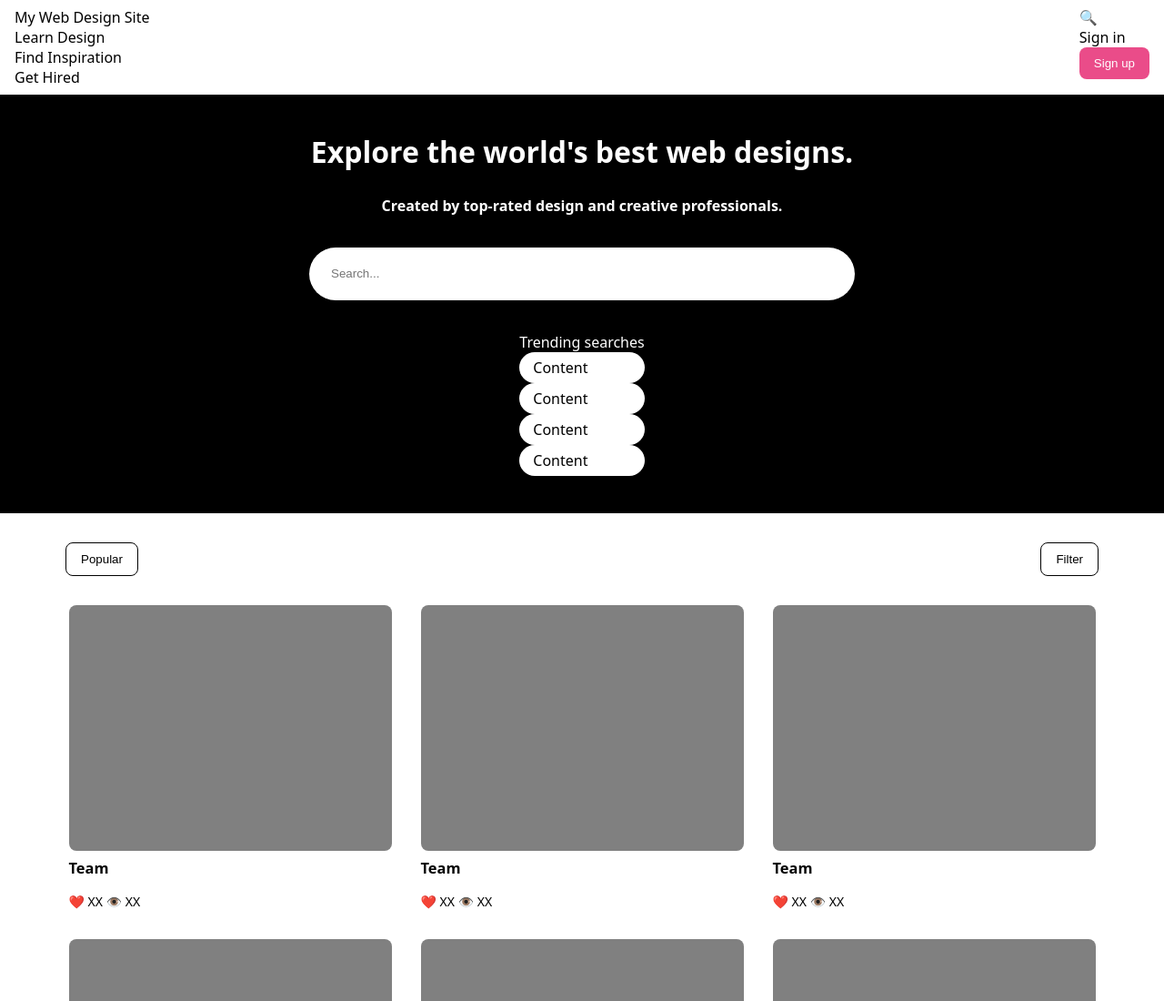
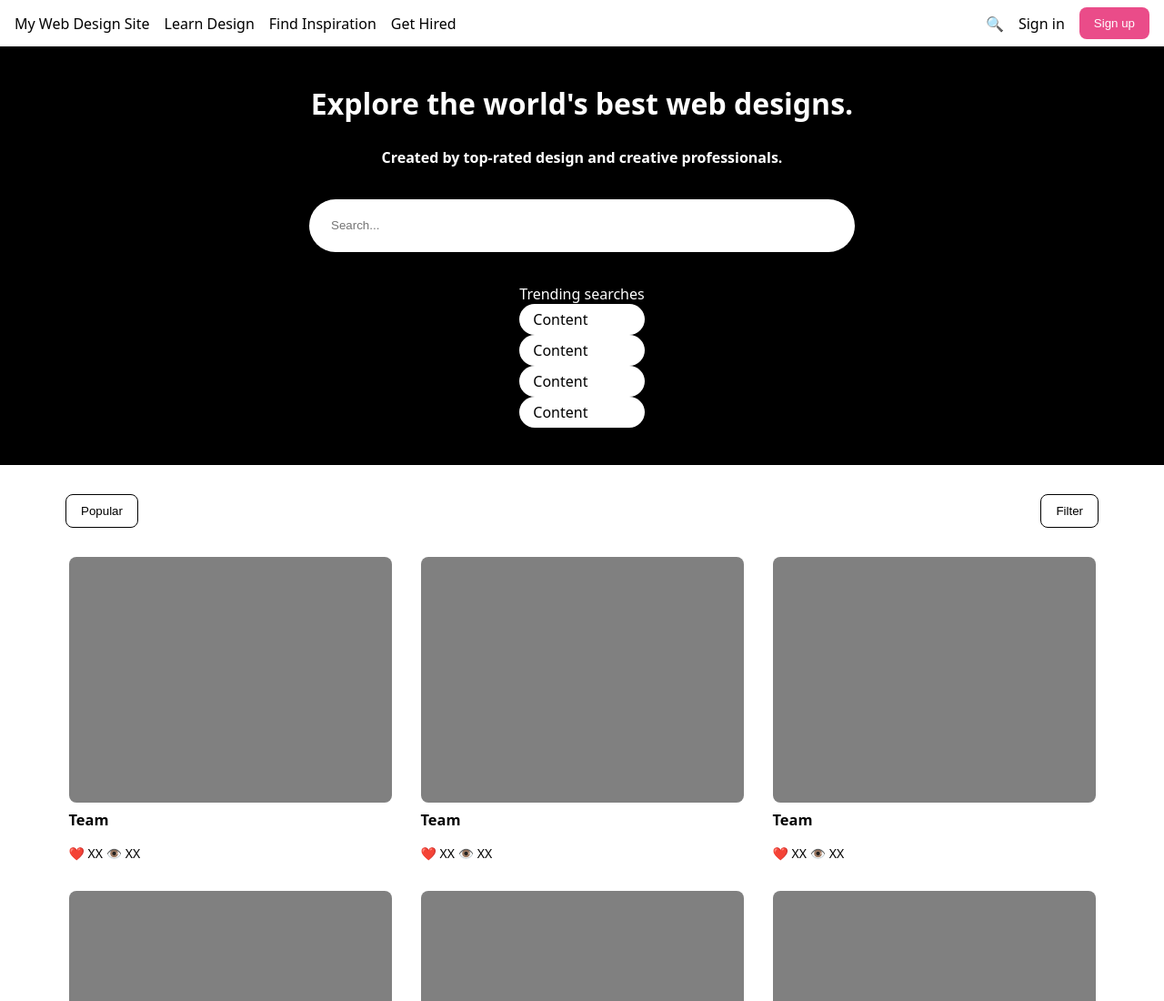
Before and after one commit to almashaur/flexbox-lab, a plain HTML site: page index.html in a window 1280 px wide. Shown: the top 1100 px of the page at 91% size. Drawn offline with Linux system fonts and the light colour scheme.

Commit message:
style(nav): adding destinatin and action css

```diff
--- a/css/style.css
+++ b/css/style.css
@@ -81,7 +81,6 @@ nav button {
 
 .card-footer {
   font-size: 14px;
-
 }
 
 .card-footer * {
@@ -108,3 +107,10 @@ nav button {
   border-radius: 50px;
   padding: 6px 15px;
 }
+
+#destinations,
+#actions {
+  display: flex;
+  gap: 16px;
+  align-items: center;
+}
```
